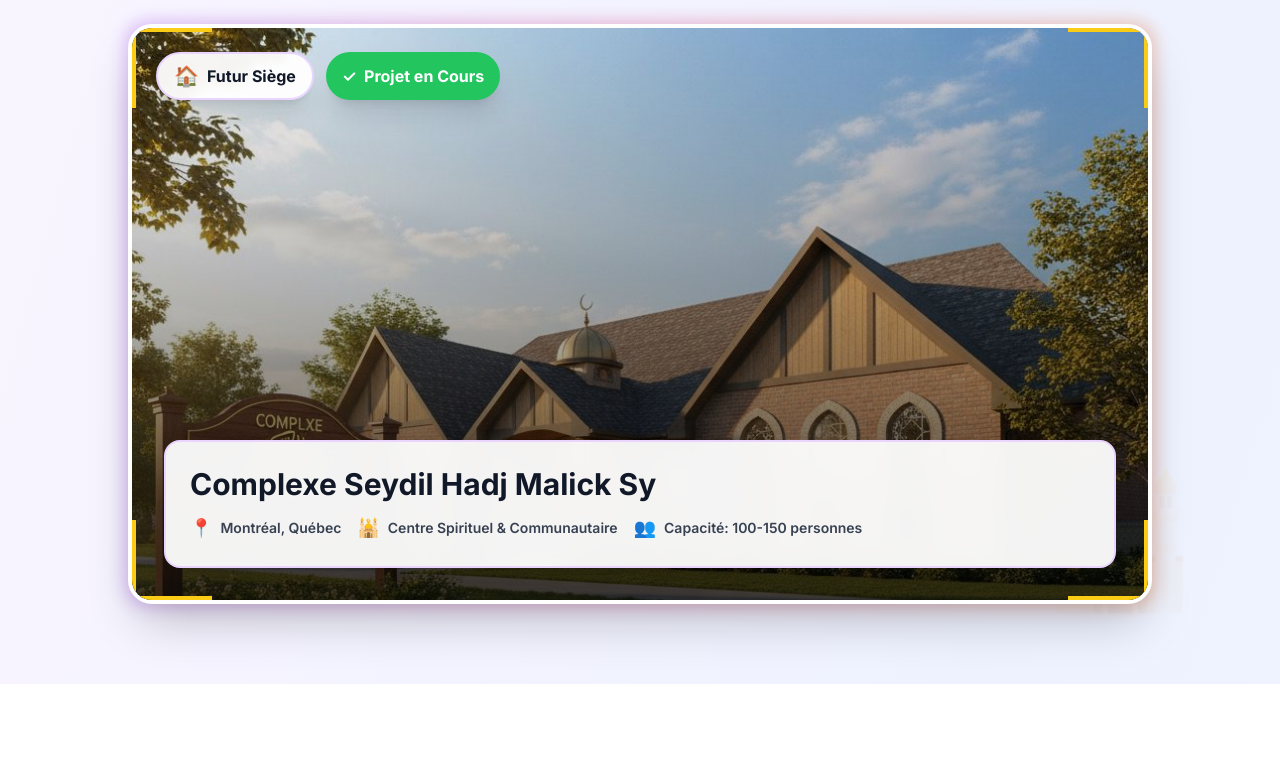
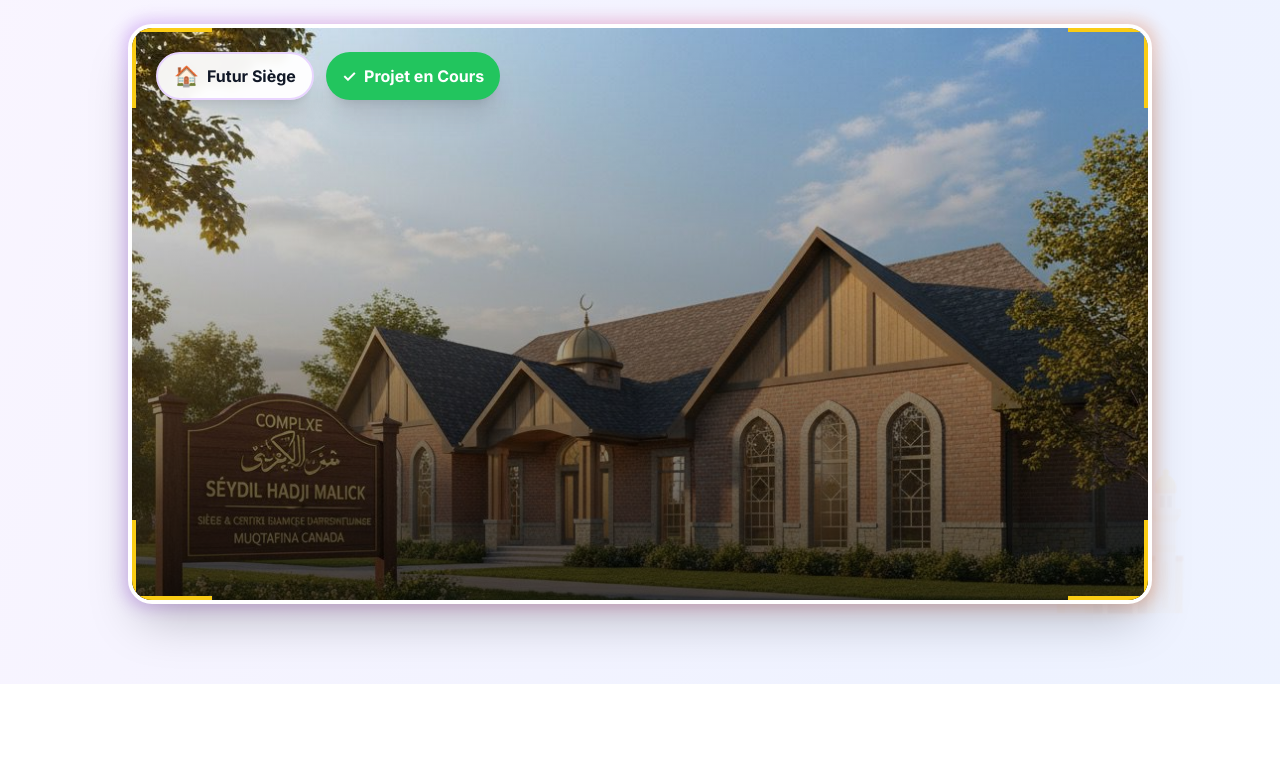
Before and after one commit to PaJay33/Muqtafina, a plain HTML site: page complexe-malick-sy.html in a window 1280 px wide. Shown: the part 450-1211 px from the top of the page. Drawn offline with nearby package versions, Linux system fonts and the light colour scheme.

Commit message:
Correction complexe SHMS

```diff
--- a/complexe-malick-sy.html
+++ b/complexe-malick-sy.html
@@ -118,28 +118,7 @@
                             </div>
                         </div>
 
-                        <!-- Bottom Info Card -->
-                        <div class="absolute bottom-0 left-0 right-0 p-8">
-                            <div class="bg-white/95 backdrop-blur-md rounded-2xl p-6 shadow-2xl border-2 border-purple-200">
-                                <h3 class="text-2xl md:text-3xl font-bold text-gray-900 mb-3">
-                                    Complexe Seydil Hadj Malick Sy
-                                </h3>
-                                <div class="flex flex-wrap gap-4 text-sm">
-                                    <div class="flex items-center gap-2 text-gray-700">
-                                        <span class="text-lg">📍</span>
-                                        <span class="font-semibold">Montréal, Québec</span>
-                                    </div>
-                                    <div class="flex items-center gap-2 text-gray-700">
-                                        <span class="text-lg">🕌</span>
-                                        <span class="font-semibold">Centre Spirituel & Communautaire</span>
-                                    </div>
-                                    <div class="flex items-center gap-2 text-gray-700">
-                                        <span class="text-lg">👥</span>
-                                        <span class="font-semibold">Capacité: 100-150 personnes</span>
-                                    </div>
-                                </div>
-                            </div>
-                        </div>
+
 
                         <!-- Corner Decorations -->
                         <div class="absolute top-0 left-0 w-20 h-20 border-t-4 border-l-4 border-yellow-400"></div>
```
Also changed, not shown: 1 other file.
